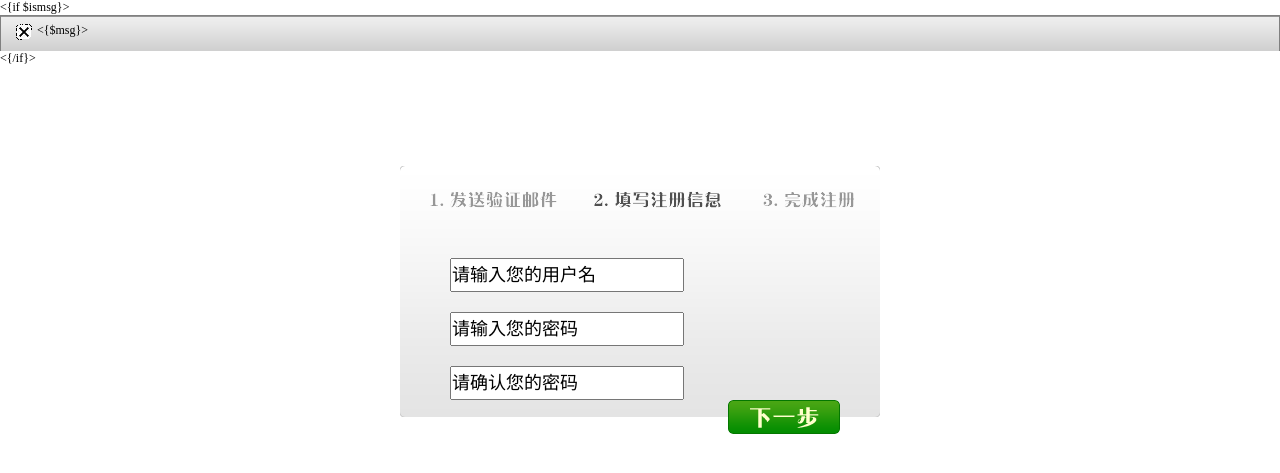
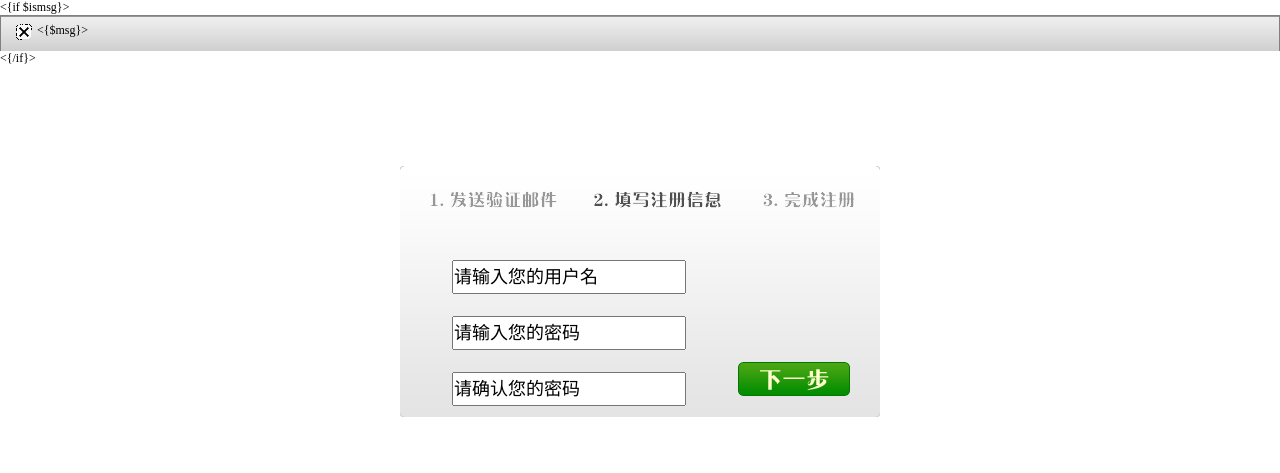
Before and after one commit to jerray/Cybery-Reader, a PHP site: page /cybery-reader/views/register-step-2.html in a window 1280 px wide. Shown: the part 70-543 px from the top of the page. Run offline with PHP 8.4, Linux system fonts and the light colour scheme.

Commit message:
修改了step2的样式

```diff
--- a/static/css/style_r.css
+++ b/static/css/style_r.css
@@ -60,6 +60,9 @@ img.delete{
 	width: 480px;
 	height: 251px;
 	background-image:url(images/frame.png);
+}
+#table_step2{
+	float:left;
 }
 img.step{
 	margin-top: 25px;
--- a/views/register-step-2.html
+++ b/views/register-step-2.html
@@ -43,18 +43,28 @@
 	<div id="context">
 		<img src="../../static/images/step_2.png" class="step" />
 		<form method="post">
-			<div>
+		<table id="table_step2">
+			<tr>
+				<td>
 					<input id="username" class="name" type="text" name="username" value="请输入您的用户名"  onMouseOver="this.focus()" onMouseOut="if(this.value=='')this.value='请输入您的用户名';" onFocus="this.select()" onClick="if(this.value=='请输入您的用户名')this.value=''">
-			</div>
-			<div>
+				</td>
+			</tr>
+			<tr>
+				<td>
 					<input id="password" class="password" type="text" name="password" value="请输入您的密码"  onMouseOver="this.focus()" onMouseOut="if(this.value=='')this.value='请输入您的密码';" onFocus="this.select()" onClick="if(this.value=='请输入您的密码')this.value=''">
-			</div>
-			<div>
+				</td>
+			</tr>
+			<tr>
+				<td>
 					<input id="password2" class="password" type="text" name="password2" value="请确认您的密码"  onMouseOver="this.focus()" onMouseOut="if(this.value=='')this.value='请确认您的密码';" onFocus="this.select()" onClick="if(this.value=='请确认您的密码')this.value=''">
-			</div>
+				</td>
+				<td>
 					<!--添加提交按钮-->
 					<input type="image" name = "step2" src="../../static/images/next.png" class = "command_1"/>
 					<!--添加结束-->
+				</td>
+			</tr>
+		</table>
 		</form>
 </div>
 </body>
@@ -71,29 +81,29 @@
 		if($(this).is('#username')) {
 		if(this.value=="" || this.value.length < 4){
 			var errorMsg = '输入至少4位用户名.';
-			$parent.append('<span class="formtips onError">'+errorMsg+'</span>');
+			$parent.append('<span class="formtips onError">'+errorMsg+'</span>').css("color", "red");
 			}else{
 				var okMsg='输入正确，请继续.';
-				$parent.append('<span class="formtips onSuccess">'+okMsg+'</span>');
+				$parent.append('<span class="formtips onSuccess">'+okMsg+'</span>').css("color", "green");
 			}
 		}
 
 		if($(this).is('#password')) {
 			if(this.value=="" || this.value.length < 1){
 				var errorMsg = '密码不能为空.';
-					$parent.append('<span class="formtips onError">'+errorMsg+'</span>');
+					$parent.append('<span class="formtips onError">'+errorMsg+'</span>').css("color", "red");
 				}else{
 					var okMsg='输入正确，请继续.';
-					$parent.append('<span class="formtips onSuccess">'+okMsg+'</span>');
+					$parent.append('<span class="formtips onSuccess">'+okMsg+'</span>').css("color", "green");
 				}
 			}
 		if($(this).is('#password2')) {
 			if(this.value == "" || $(this).val() != $("#password").val()){		//恩 对，就是这么判断
 				var errorMsg = '密码不能为空或不匹配.';
-				$parent.append('<span class="formtips onError">'+errorMsg+'</span>');
+				$parent.append('<span class="formtips onError">'+errorMsg+'</span>').css("color", "red");
 			}else{
 				var okMsg='输入正确，请继续';
-				$parent.append('<span class="formtips onSuccess">'+okMsg+'</span>');
+				$parent.append('<span class="formtips onSuccess">'+okMsg+'</span>').css("color", "green");
 			}
 		}
 	})
```
Lines whose indentation alone changed are shown as unchanged.
